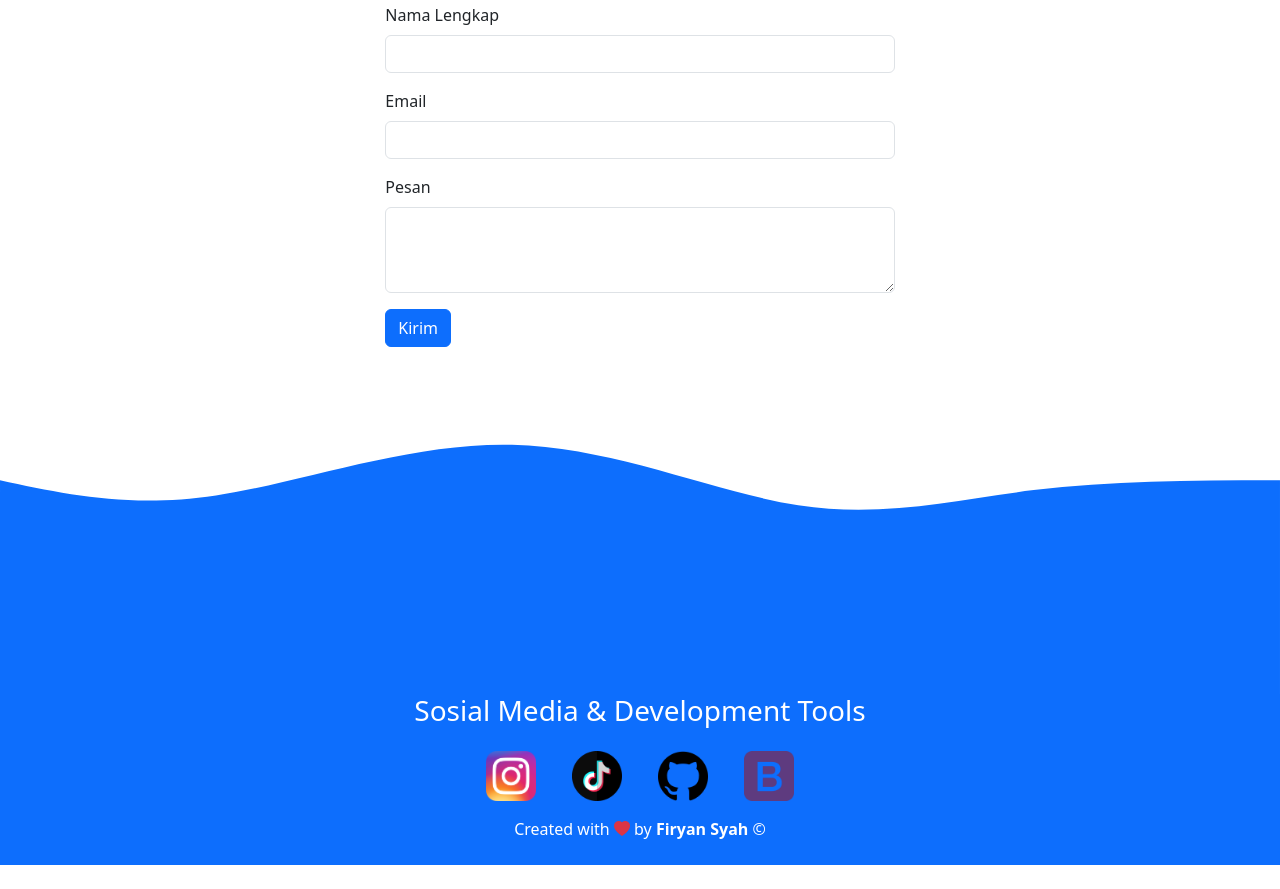
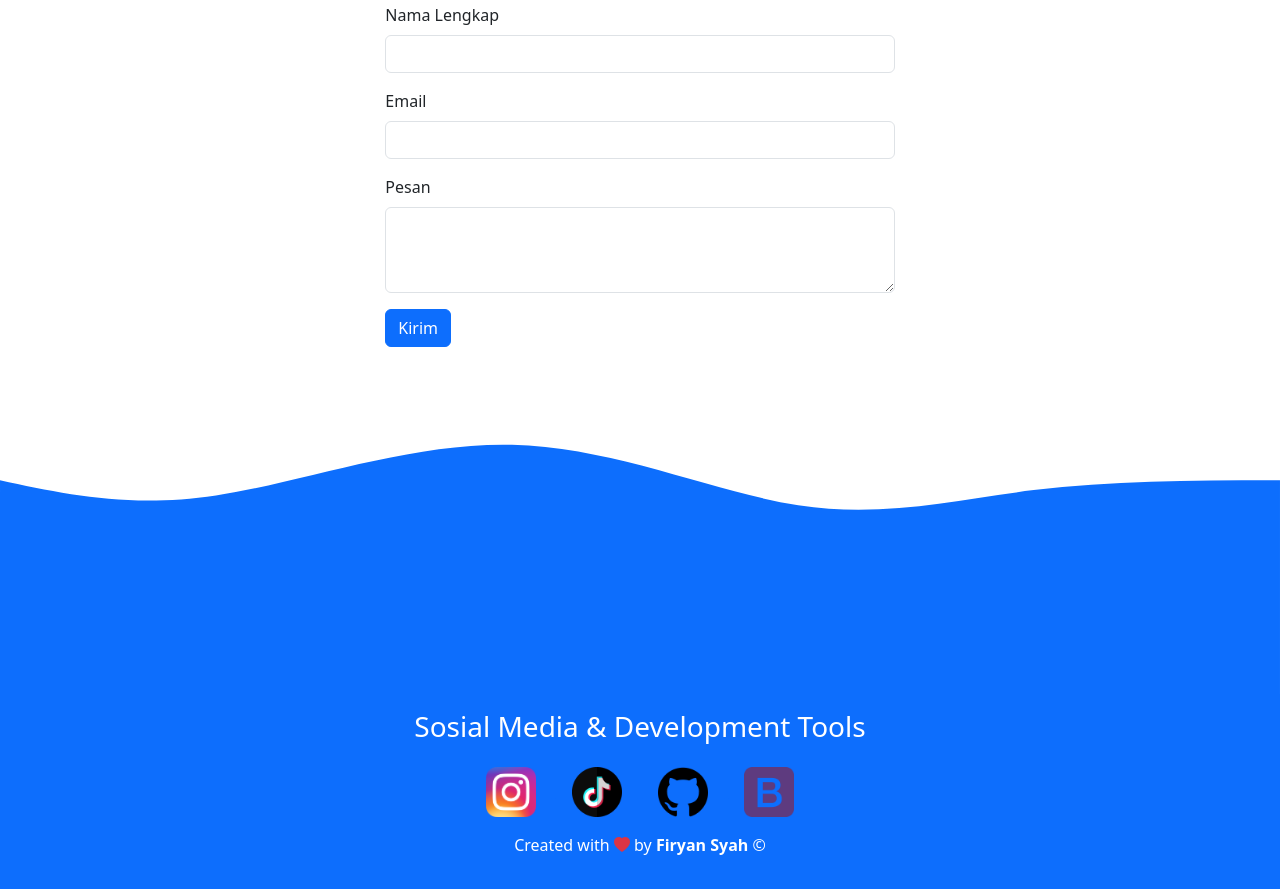
Before and after one commit to TechFast23/Portfolio, a plain HTML site: page index.html in a window 1280 px wide. Shown: the part 3244-4133 px from the top of the page. Before the commit the page ends 4109 px from the top, so only its background shows below. Drawn offline with nearby package versions, Linux system fonts and the light colour scheme.

Commit message:
Tambah padding pada footer

```diff
--- a/index.html
+++ b/index.html
@@ -200,7 +200,7 @@
         </section>
     </main>
 
-    <footer class="bg-primary text-white text-center pb-2 logo">
+    <footer class="bg-primary text-white text-center p-3 logo">
         <h3>Sosial Media & Development Tools</h3>
         <a href="https://www.instagram.com/firyansyah22/">
             <img src="image/logo/Instagram_icon.png" alt="Instagram_icon" class="m-3">
```
